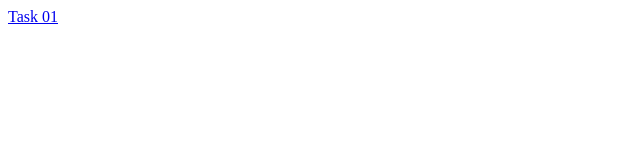
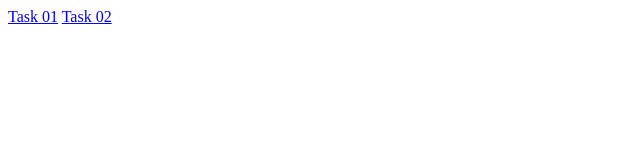
Before and after one commit to skhasanalsahib/MERN-Class-Tasks, a plain HTML site: page index.html in a window 1280 px wide. Shown: the full height of the page, 0-640 px from the left. Drawn offline with Linux system fonts and the light colour scheme.

Commit message:
added task-02 link to the main index.html file

```diff
--- a/index.html
+++ b/index.html
@@ -7,5 +7,6 @@
 </head>
 <body>
     <a href="./task-01/index.html">Task 01</a>
+    <a href="./task-02/index.html">Task 02</a>
 </body>
 </html>
```
